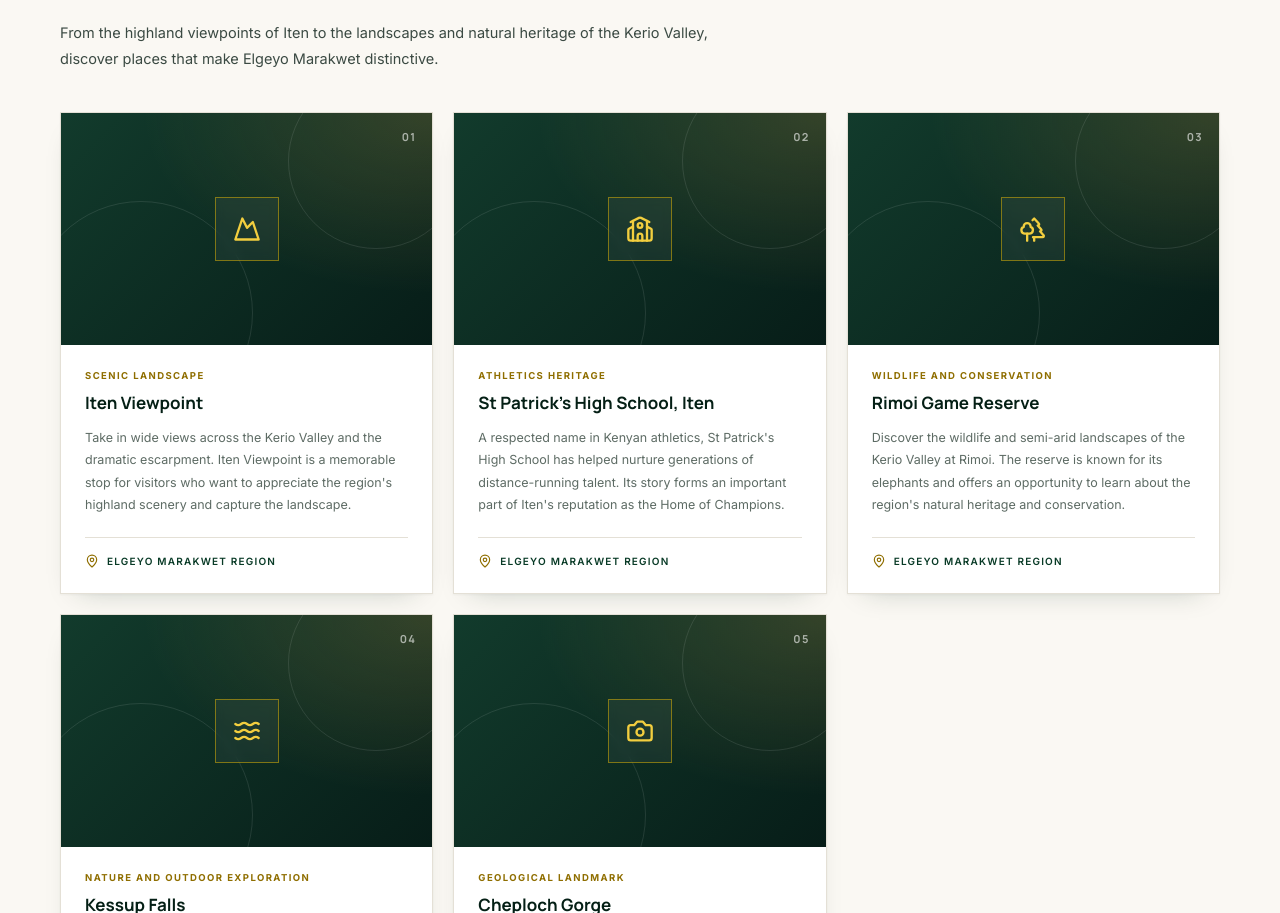
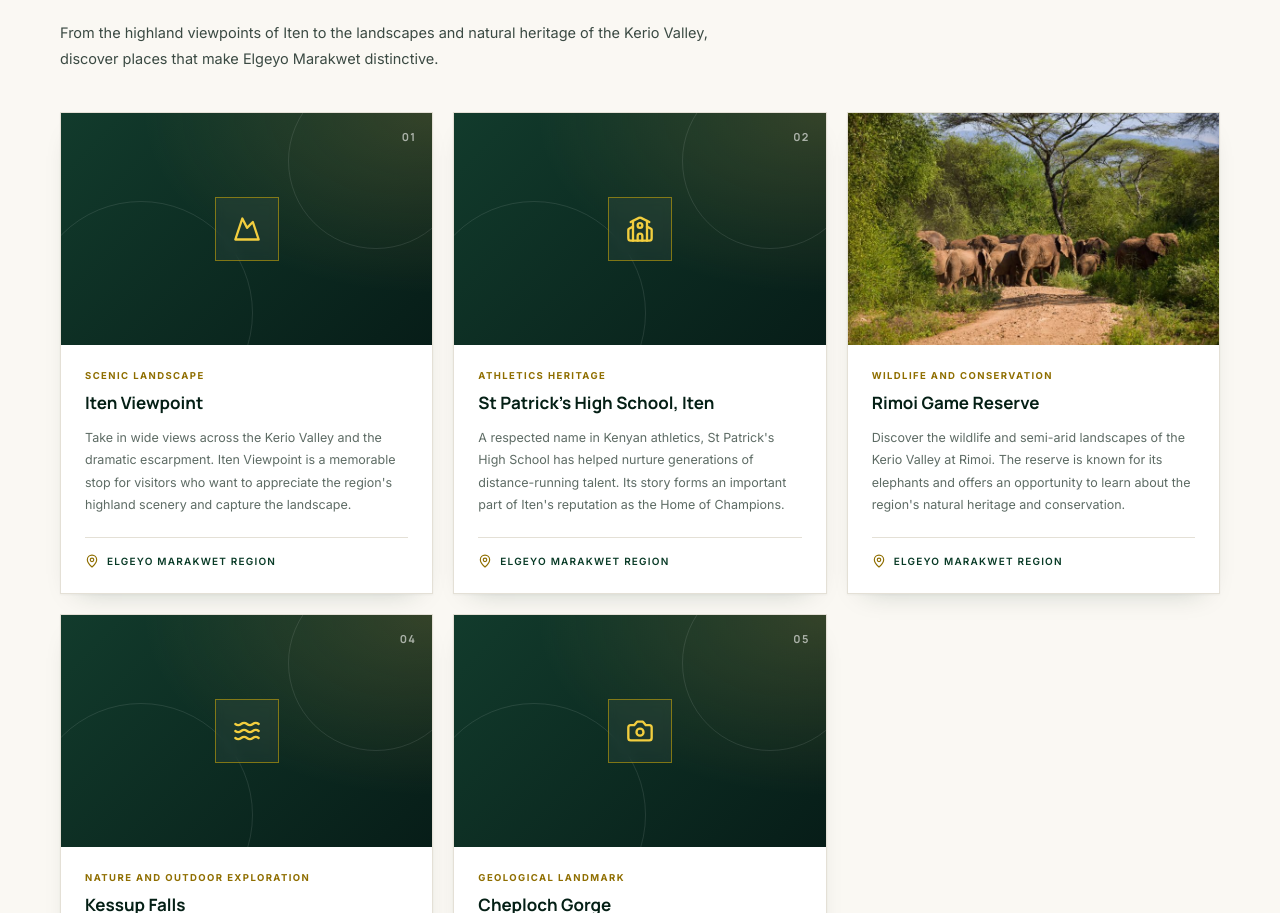
Before and after one commit to kikie254/municp, a Next.js app: page / in a window 1280 px wide. Shown: the part 3032-3945 px from the top of the page. Built offline with nearby package versions, Linux system fonts and the light colour scheme; no server answers.

Commit message:
Use supplied elephant photograph in Rimoi destination card

```diff
--- a/components/PlacesToVisit.tsx
+++ b/components/PlacesToVisit.tsx
@@ -1,3 +1,4 @@
+import Image from "next/image";
 import { Reveal } from "@/components/Reveal";
 import { SectionHeading } from "@/components/SectionHeading";
 import { MapPin, Mountain, School, Trees, Waves, Camera } from "lucide-react";
@@ -26,6 +27,7 @@ const destinations = [
     description:
       "Discover the wildlife and semi-arid landscapes of the Kerio Valley at Rimoi. The reserve is known for its elephants and offers an opportunity to learn about the region's natural heritage and conservation.",
     icon: Trees,
+    image: { src: "/images/1733467649360.jpg", alt: "A herd of elephants walking along a sandy track through woodland at Rimoi Game Reserve" },
   },
   {
     number: "04",
@@ -63,7 +65,11 @@ export function PlacesToVisit() {
             return (
               <Reveal key={place.number} delay={index * 60}>
                 <article className="group flex h-full flex-col overflow-hidden border border-paper-line bg-white shadow-card transition-all duration-300 hover:-translate-y-1 hover:shadow-lift">
-                  {/* Replace this designed image placeholder with the matching licensed municipal photograph when supplied. */}
+                  {place.image ? (
+                  <div className="relative aspect-[16/10] overflow-hidden bg-green-950">
+                    <Image src={place.image.src} alt={place.image.alt} fill sizes="(max-width: 640px) 100vw, (max-width: 1280px) 50vw, 33vw" className="object-cover transition-transform duration-500 group-hover:scale-[1.025]" />
+                  </div>
+                  ) : (
                   <div className="relative flex aspect-[16/10] items-center justify-center overflow-hidden bg-green-950">
                     <div className="absolute inset-0 bg-[radial-gradient(ellipse_at_top_right,rgba(197,160,75,0.22),transparent_55%),linear-gradient(135deg,#123b2c,#071d18)]" />
                     <div className="absolute -right-8 -top-10 h-44 w-44 rounded-full border border-white/10" />
@@ -73,6 +79,7 @@ export function PlacesToVisit() {
                     </div>
                     <span className="absolute right-4 top-4 font-display text-[11px] font-bold tracking-[0.12em] text-white/60">{place.number}</span>
                   </div>
+                  )}
                   <div className="flex flex-1 flex-col p-5 sm:p-6">
                     <p className="text-[9.5px] font-bold uppercase tracking-[0.15em] text-gold-700">{place.category}</p>
                     <h3 className="mt-2 font-display text-[17px] font-bold leading-snug text-green-950">{place.name}</h3>
```
